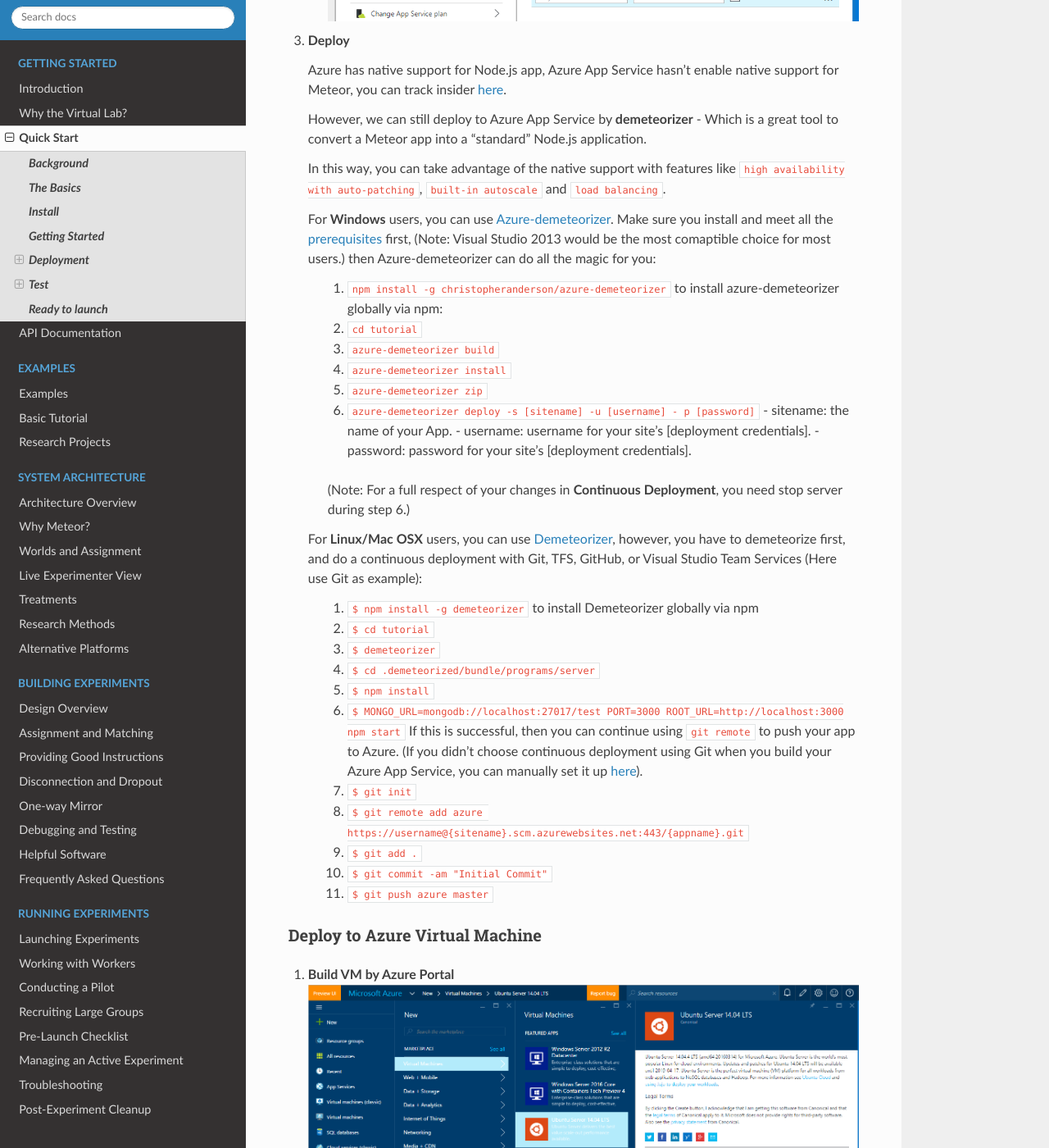
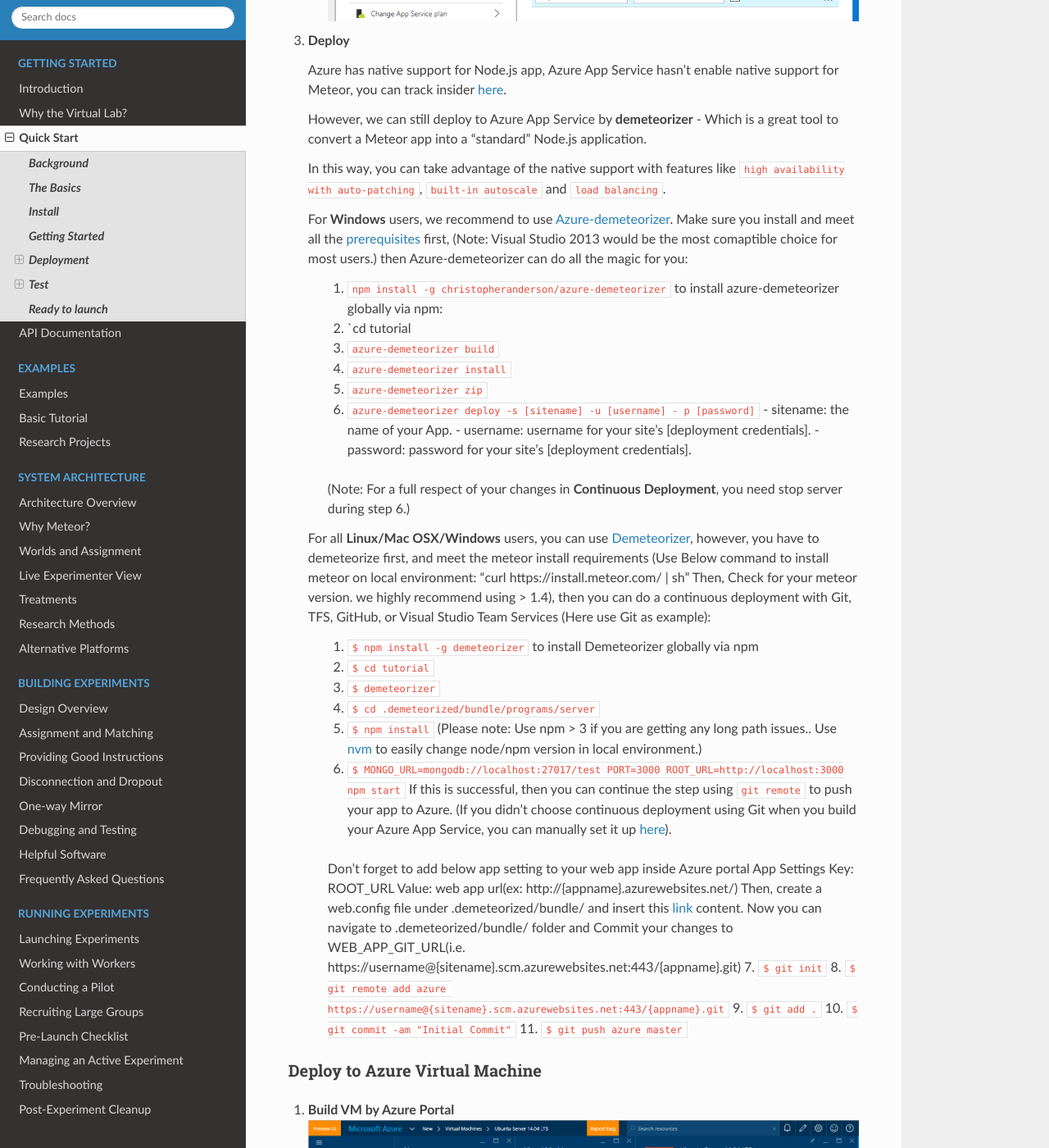
Before and after one commit to TurkServer/docs, a Sphinx documentation site: the page built from source/quick-start.md, in a window 1280 px wide and 1400 px high, scrolled down 5952 px. Shown: the whole window at 82% size. Built offline with Sphinx 7.4.7 and the Read the Docs theme 2.0.0, drawn with Linux system fonts in a browser that asks for light colours.

Commit message:
update quick-start

```diff
--- a/source/quick-start.md
+++ b/source/quick-start.md
@@ -213,12 +213,12 @@
 
     In this way, you can take advantage of the native support with features like `high availability with auto-patching`, `built-in autoscale` and `load balancing`.
 
-    For **Windows** users, you can use [Azure-demeteorizer](https://github.com/christopheranderson/azure-demeteorizer).
+    For **Windows** users, we recommend to use [Azure-demeteorizer](https://github.com/christopheranderson/azure-demeteorizer).
     Make sure you install and meet all the [prerequisites](https://github.com/christopheranderson/azure-demeteorizer#prerequisites) first, (Note: Visual Studio 2013 would be the most comaptible choice for most users.)
     then Azure-demeteorizer can do all the magic for you:
 
     > 1. `npm install -g christopheranderson/azure-demeteorizer` to install azure-demeteorizer globally via npm:
-    > 2. `cd tutorial`
+    > 2. `cd tutorial
     > 3. `azure-demeteorizer build`
     > 4. `azure-demeteorizer install`
     > 5. `azure-demeteorizer zip`
@@ -229,16 +229,22 @@
 
     >  (Note: For a full respect of your changes in **Continuous Deployment**, you need stop server during step 6.)
 
-    For **Linux/Mac OSX** users, you can use [Demeteorizer](https://github.com/OnModulus/demeteorizer), however,
-    you have to demeteorize first, and do a continuous deployment with Git, TFS, GitHub, or Visual Studio Team Services (Here use Git as example):
+    For all **Linux/Mac OSX/Windows** users, you can use [Demeteorizer](https://github.com/OnModulus/demeteorizer), however,
+    you have to demeteorize first, and meet the meteor install requirements (Use Below command to install meteor on local environment: "curl https://install.meteor.com/ | sh" Then, Check for your meteor version. we highly recommend using > 1.4), then you can do a continuous deployment with Git, TFS, GitHub, or Visual Studio Team Services (Here use Git as example):
 
     > 1. `$ npm install -g demeteorizer` to install Demeteorizer globally via npm
     > 2. `$ cd tutorial`
     > 3. `$ demeteorizer`
     > 4. `$ cd .demeteorized/bundle/programs/server`
-    > 5. `$ npm install`
+    > 5. `$ npm install`  (Please note: Use npm > 3 if you are getting any  long path issues.. Use [nvm](https://github.com/coreybutler/nvm-windows) to easily change node/npm version in local environment.)
     > 6. `$ MONGO_URL=mongodb://localhost:27017/test PORT=3000 ROOT_URL=http://localhost:3000 npm start`
-    > If this is successful, then you can continue using `git remote` to push your app to Azure. (If you didn't choose continuous deployment using Git when you build your Azure App Service, you can manually set it up [here](https://azure.microsoft.com/en-us/documentation/articles/web-sites-publish-source-control/)).
+    > If this is successful, then you can continue the step using `git remote` to push your app to Azure. (If you didn't choose continuous deployment using Git when you build your Azure App Service, you can manually set it up [here](https://azure.microsoft.com/en-us/documentation/articles/web-sites-publish-source-control/)).
+
+    > Don't forget to add below app setting to your web app inside Azure portal App Settings
+    > Key: ROOT_URL
+    > Value: web app url(ex: http://{appname}.azurewebsites.net/)
+    > Then, create a web.config file under .demeteorized/bundle/ and insert this [link](https://raw.githubusercontent.com/christopheranderson/azure-demeteorizer/master/resources/web.config) content.
+    > Now you can navigate to .demeteorized/bundle/ folder and Commit your changes to WEB_APP_GIT_URL(i.e. https://username@{sitename}.scm.azurewebsites.net:443/{appname}.git)
     > 7. `$ git init`
     > 8. `$ git remote add azure  https://username@{sitename}.scm.azurewebsites.net:443/{appname}.git`
     > 9. `$ git add .`
```
